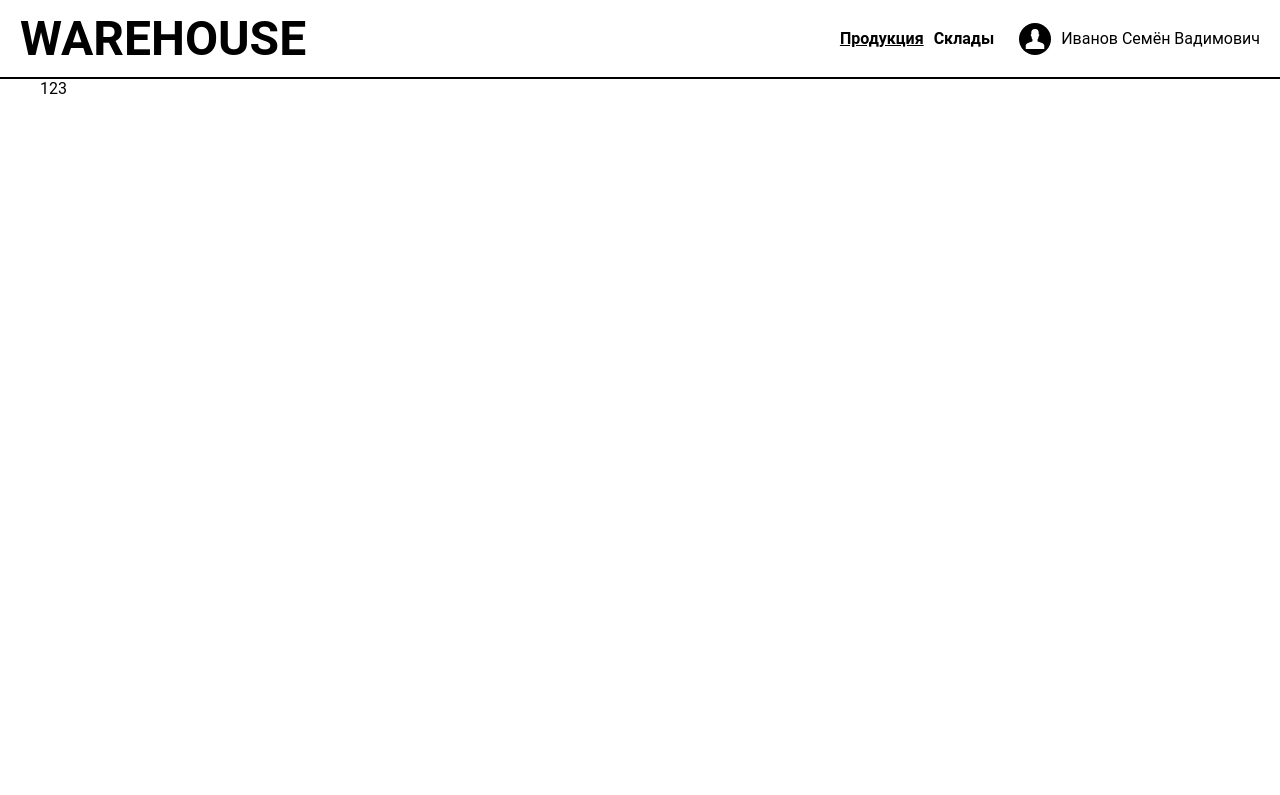
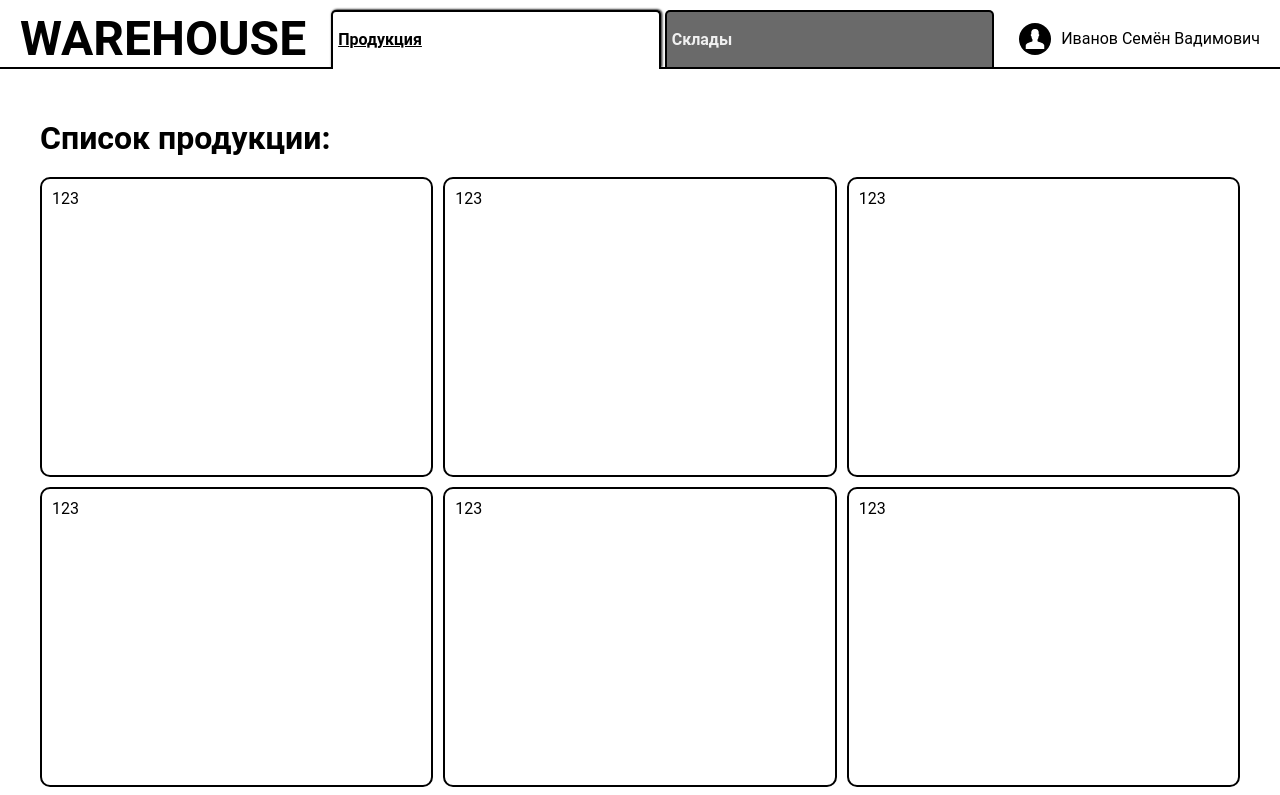
Before and after one commit to SemyonIvanov/warehouse, a React (Create React App) app: page /products in a window 1280 px wide. Shown: the top 795 px of the page. Built offline with nearby package versions, Linux system fonts and the light colour scheme.

Commit message:
create layout

```diff
--- a/src/App.tsx
+++ b/src/App.tsx
@@ -1,4 +1,5 @@
 import { FC } from 'react';
+import { Route, Routes } from 'react-router-dom';
 
 import { GlobalStyles } from 'src/global';
 
@@ -9,7 +10,10 @@ export const App: FC = () => (
   <>
     <GlobalStyles />
     <Layout>
-      <MainPage />
+      <Routes>
+        <Route path="/products" element={<MainPage />} />
+        <Route path="/warehouses" element={<MainPage />} />
+      </Routes>
     </Layout>
   </>
 );
--- a/src/components/UI/atoms/typography/styledComponents.ts
+++ b/src/components/UI/atoms/typography/styledComponents.ts
@@ -2,6 +2,10 @@ import styled from 'styled-components';
 
 export const H1 = styled.h1`
   font-size: 3rem;
+`;
+
+export const H2 = styled.h2`
+  font-size: 2rem;
 `;
 
 export const SmallText = styled.span`
--- a/src/components/UI/organisms/LayoutHeader/LayoutHeader.tsx
+++ b/src/components/UI/organisms/LayoutHeader/LayoutHeader.tsx
@@ -10,8 +10,8 @@ export const LayoutHeader = () => (
   <Header>
     <Logo>WAREHOUSE</Logo>
     <NavigationMenu>
-      <NavLink to="products">{({ isActive }) => <NavItem isActive={isActive}>Продукция</NavItem>}</NavLink>
-      <NavLink to="warehouses">{({ isActive }) => <NavItem isActive={isActive}>Склады</NavItem>}</NavLink>
+      <NavLink to="/products">{({ isActive }) => <NavItem isActive={isActive}>Продукция</NavItem>}</NavLink>
+      <NavLink to="/warehouses">{({ isActive }) => <NavItem isActive={isActive}>Склады</NavItem>}</NavLink>
     </NavigationMenu>
     <ProfileWrapper>
       <ProfileIcon width="2rem" />
--- a/src/components/UI/organisms/LayoutHeader/styledComponents.ts
+++ b/src/components/UI/organisms/LayoutHeader/styledComponents.ts
@@ -4,7 +4,7 @@ import { H1, Text } from 'src/components/UI/atoms/typography/styledComponents';
 
 export const Header = styled.header`
   width: 100%;
-  padding: 10px 20px;
+  padding: 10px 20px 0 20px;
   display: flex;
   align-items: center;
   justify-content: space-between;
@@ -14,18 +14,45 @@ export const Header = styled.header`
 
 export const Logo = styled(H1)`
   font-weight: bold;
-  flex: 1;
 `;
 
 export const NavigationMenu = styled.nav`
   display: flex;
-  gap: 10px;
+  flex: 1;
+  align-items: stretch;
+  align-self: stretch;
+  gap: 4px;
+  a {
+    display: flex;
+    align-items: stretch;
+    flex: 1;
+  }
 `;
 
 export const NavItem = styled(Text)`
-  color: black;
+  position: relative;
+  padding: 5px;
+  display: flex;
+  align-items: center;
+  flex: 1;
+  color: ${({ isActive }: { isActive: boolean }) => (isActive ? 'black' : 'rgba(255,255,255,0.9)')};
   text-decoration: ${({ isActive }: { isActive: boolean }) => (isActive ? 'underline' : 'none')};
   font-weight: bold;
+  border: 2px solid black;
+  border-bottom: none;
+  border-radius: 5px 5px 0 0;
+  background-color: ${({ isActive }: { isActive: boolean }) => (isActive ? 'white' : 'rgba(57,57,57,0.75)')};
+  box-shadow: ${({ isActive }: { isActive: boolean }) => (isActive ? '1px -0.5px 2px 0.5px rgba(0,0,0,0.75)' : 'none')};
+  z-index: 2;
+  ::after {
+    content: '';
+    position: absolute;
+    bottom: -3px;
+    left: 0;
+    height: ${({ isActive }: { isActive: boolean }) => (isActive ? '3px' : '0')};
+    width: 100%;
+    background-color: white;
+  }
 `;
 
 export const ProfileWrapper = styled.div`
--- a/src/components/pages/MainPage/MainPage.tsx
+++ b/src/components/pages/MainPage/MainPage.tsx
@@ -1,3 +1,19 @@
 import { FC } from 'react';
 
-export const MainPage: FC = () => <div>123</div>;
+import { MainPageWrapper, ProductCard, ProductsWrapper } from 'src/components/pages/MainPage/styledComponents';
+import { H2 } from 'src/components/UI/atoms/typography/styledComponents';
+
+export const MainPage: FC = () => (
+  <MainPageWrapper>
+    <H2>Список продукции:</H2>
+    <ProductsWrapper>
+      <ProductCard>123</ProductCard>
+      <ProductCard>123</ProductCard>
+      <ProductCard>123</ProductCard>
+      <ProductCard>123</ProductCard>
+      <ProductCard>123</ProductCard>
+      <ProductCard>123</ProductCard>
+      <ProductCard>123</ProductCard>
+    </ProductsWrapper>
+  </MainPageWrapper>
+);
--- /dev/null
+++ b/src/components/pages/MainPage/styledComponents.ts
@@ -0,0 +1,23 @@
+import styled from 'styled-components';
+
+export const MainPageWrapper = styled.div`
+  display: flex;
+  flex-direction: column;
+  gap: 20px;
+`;
+
+export const ProductsWrapper = styled.div`
+  display: grid;
+  grid-template-columns: repeat(auto-fit, minmax(clamp(100%/ (3 + 1) + 0.1%, (300px - 100vw) * 1000, 100%), 1fr));
+  gap: 10px;
+`;
+
+export const ProductCard = styled.div`
+  display: flex;
+  flex-direction: column;
+  border: 2px solid black;
+  border-radius: 10px;
+  padding: 10px;
+
+  height: 300px;
+`;
--- a/src/components/templates/Layout/styledComponents.ts
+++ b/src/components/templates/Layout/styledComponents.ts
@@ -2,5 +2,5 @@ import styled from 'styled-components';
 
 export const LayoutWrapper = styled.main`
   max-width: 1200px;
-  margin: 0 auto;
+  margin: 50px auto 0;
 `;
```
Also changed, not shown: 1 other file (tests, documents, lock files or other folders).
